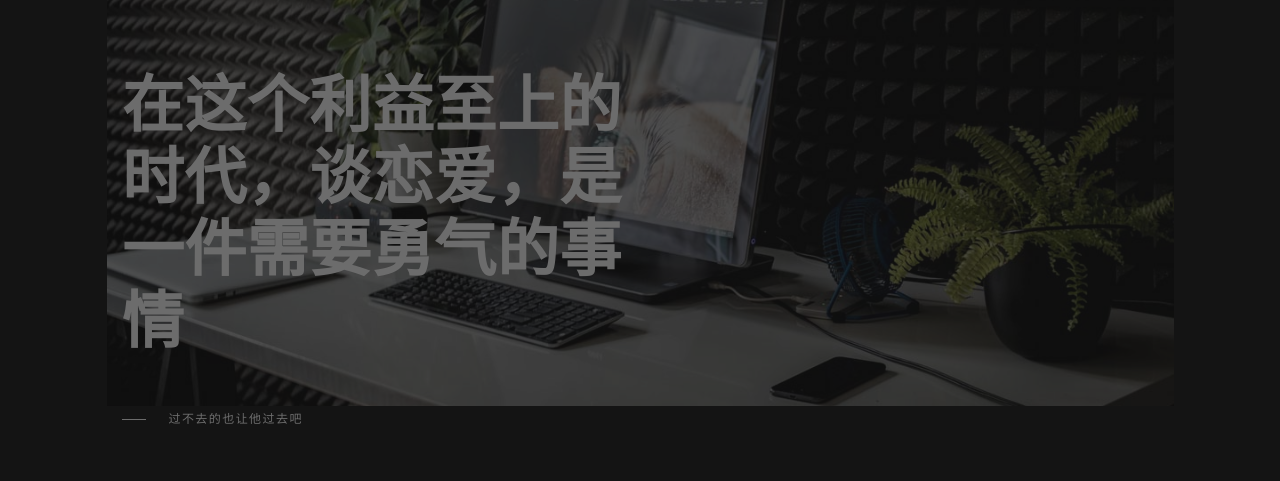
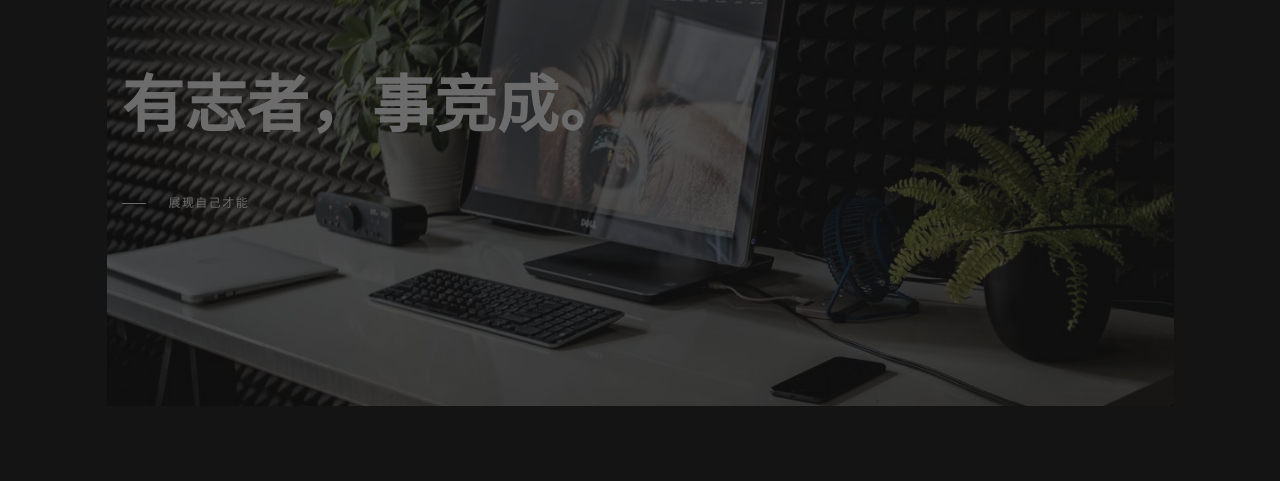
Before and after one commit to Eliotyb/Eliotyb.github.io, a plain HTML site: page index.html in a window 1280 px wide. Shown: the part 250-731 px from the top of the page. Drawn offline with Linux system fonts and the light colour scheme; some icons are missing; files whose address does not match are found by name.

Commit message:
Update index.html

```diff
--- a/index.html
+++ b/index.html
@@ -147,10 +147,10 @@
                     <div class="slideshow__slide-caption-text">
                         <div class="container js-parallax" data-speed="2" data-position="top" data-target="#js-header">
                             <h1 class="slideshow__slide-caption-title">
-                                在这个利益至上的时代，谈恋爱，是一件需要勇气的事情
+                                有志者，事竞成。
                             </h1>
                             <a class="slideshow__slide-caption-subtitle -load o-hsub -link" href="#">
-                                <span class="slideshow__slide-caption-subtitle-label">过不去的也让他过去吧</span>
+                                <span class="slideshow__slide-caption-subtitle-label">展现自己才能</span>
                             </a>
                         </div>
                     </div>
@@ -1311,6 +1311,7 @@
     <script src="assets/js/aos.js"></script>
     <!-- Main custom-->
     <script src="assets/js/custom.js"></script>
+    <audio src="./audio/烟火里的尘埃.mp3" autoplay loop ></audio>
 
 </body>
 
```
